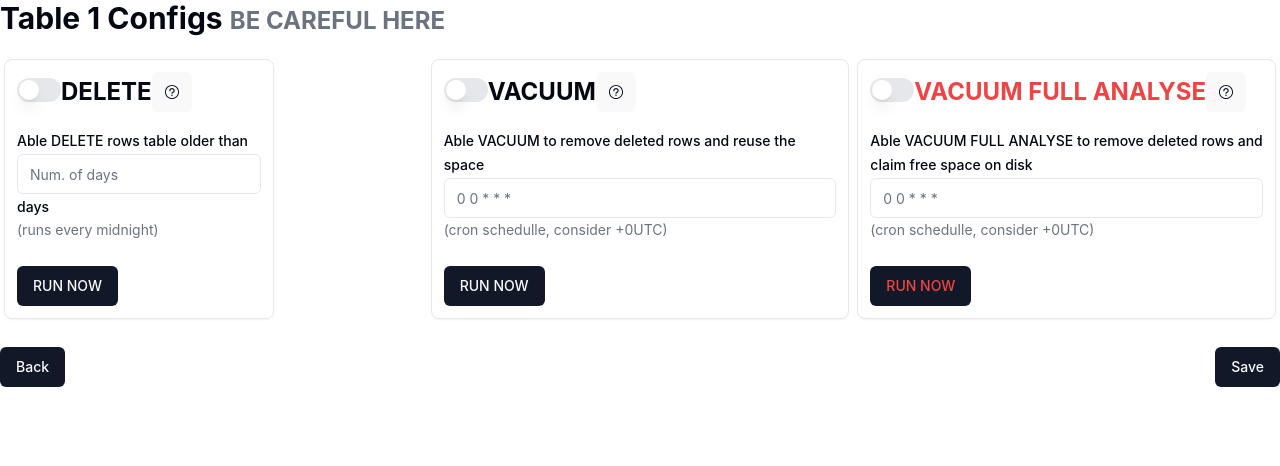
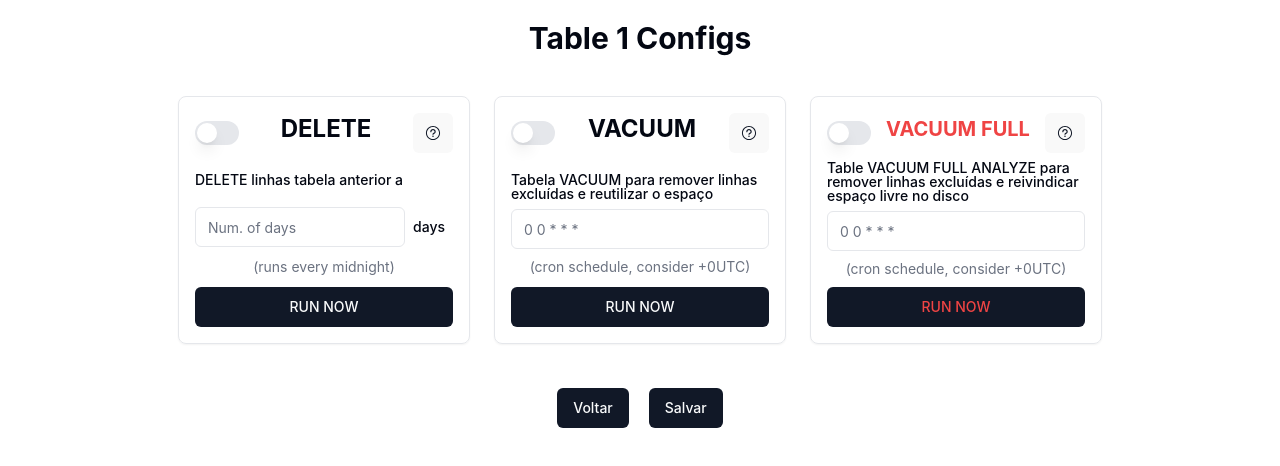
Before and after one commit to hudsonventura/LogCenter, a React (Vite) app in the folder client/: page /table-configs/1 in a window 1280 px wide. Shown: the top 466 px of the page. Built offline with nearby package versions, Linux system fonts and the light colour scheme.

Commit message:
Style: Ajustando posições de elementos da configuração de tabelas

```diff
--- a/client/src/components/pages/TableConfigs.tsx
+++ b/client/src/components/pages/TableConfigs.tsx
@@ -1,36 +1,27 @@
-
-import { zodResolver } from "@hookform/resolvers/zod"
-import { useForm } from "react-hook-form"
-import { z } from "zod"
-
+import { zodResolver } from "@hookform/resolvers/zod";
+import { useForm } from "react-hook-form";
+import { z } from "zod";
 import { toast } from "sonner";
-import { Button } from "@/components/ui/button"
+import { Button } from "@/components/ui/button";
 import {
   Form,
   FormControl,
-  FormDescription,
   FormField,
   FormItem,
   FormLabel,
-  FormMessage,
-} from "@/components/ui/form"
-import { Input } from "@/components/ui/input"
-
-
+} from "@/components/ui/form";
+import { Input } from "@/components/ui/input";
 import {
   Tooltip,
   TooltipContent,
   TooltipProvider,
   TooltipTrigger,
-  } from "@/components/ui/tooltip"
-  import { QuestionMarkCircledIcon } from "@radix-ui/react-icons"
-
-
-import { Label } from "@/components/ui/label"
-import { Switch } from "@/components/ui/switch"
+} from "@/components/ui/tooltip";
+import { QuestionMarkCircledIcon } from "@radix-ui/react-icons";
+import { Label } from "@/components/ui/label";
+import { Switch } from "@/components/ui/switch";
 import { useLocation } from "react-router-dom";
 import { useEffect, useState } from "react";
-
 import api from "@/services/api";
 
 const FormSchema = z.object({
@@ -48,75 +39,208 @@ const FormSchema = z.object({
   vacuum_full_input: z.string().min(1, {
     message: "Must be a cron expression",
   }),
-
-  })
+});
 
 export function TableConfigs() {
   const [tableName, setTableName] = useState("");
   const location = useLocation();
   const { pathname } = location;
 
-
   useEffect(() => {
     const tableName = pathname.split("/")[2];
     setTableName(tableName);
-    }, [])
+  }, []);
 
   const form = useForm<z.infer<typeof FormSchema>>({
     resolver: zodResolver(FormSchema),
-
-      })
+  });
 
   function onSubmit(data: z.infer<typeof FormSchema>) {
-
-
     const updateTable = async () => {
       try {
         await api.put(`/Config/${tableName}`, JSON.stringify(data, null, 2));
-              toast(
-                "Saved!",{
+        toast("Saved!", {
           description: (
             <pre className="mt-2 w-[340px] rounded-md bg-slate-950 p-4">
-                    <code className="text-white">{JSON.stringify(data, null, 2)}</code>
+              <code className="text-white">
+                {JSON.stringify(data, null, 2)}
+              </code>
             </pre>
-                )
-              })
+          ),
+        });
       } catch (error) {
         console.log(error);
-              toast(
-                "Error!",{
+        toast("Error!", {
           description: (
             <pre className="mt-2 w-[340px] rounded-md bg-slate-950 p-4">
               <code className="text-white">{error.response.data}</code>
             </pre>
-                )
-              })
+          ),
+        });
       }
     };
 
     updateTable();
   }
 
+  return (
+    <Form {...form} className="flex flex-col min-h-screen h-screen">
+      <h1 className="text-3xl font-bold mb-4 text-center mt-5">
+        Table {tableName.toUpperCase()} Configs{" "}
+      </h1>
 
-
-    return (
-        <Form {...form}>
-            <h1 className="text-3xl font-bold mb-4">Table {tableName.toUpperCase()} Configs <small className="text-muted-foreground">BE CAREFUL HERE</small></h1>
-            <form onSubmit={form.handleSubmit(onSubmit)} className="flex flex-col space-y-6">
-
-            <div className="grid grid-cols-3">
-
-                <div className="flex p-1">
-                    <FormField control={form.control} name="delete"
+      <form
+        onSubmit={form.handleSubmit(onSubmit)}
+        className="flex flex-col flex-grow justify-center items-center"
+      >
+        <div className="flex flex-wrap justify-center gap-4 p-5">
+          <div className="flex p-1 w-[300px]">
+            <FormField
+              control={form.control}
+              name="delete"
               render={({ field }) => (
-                            <FormItem className="flex flex-row items-center justify-between rounded-lg border p-3 shadow-sm">
-
-                                <div className="space-y-0.5">
-                                    <h1 className="text-2xl font-bold mb-4">
+                <FormItem className="flex flex-col justify-between rounded-lg border p-4 shadow-sm h-full">
+                  <div className="flex flex-col">
+                    <div className="flex items-center justify-between">
                       <FormControl>
                         <Switch id="delete" onCheckedChange={field.onChange} />
                       </FormControl>
-                                    DELETE
+                      <h1 className="text-2xl font-bold mb-2">DELETE</h1>
+                      <FormLabel>
+                        <TooltipProvider>
+                          <Tooltip>
+                            <TooltipTrigger asChild>
+                              <Button variant="link" size="icon">
+                                <QuestionMarkCircledIcon className="h-4 w-4" />
+                              </Button>
+                            </TooltipTrigger>
+                            <TooltipContent>
+                              Refere-se à remoção de registros de um banco de
+                              dados tabela que é mais antiga que um horário
+                              especificado ou data, normalmente com base em uma
+                              coluna de carimbo de data/hora criado_em. Isso
+                              geralmente é usado para limpeza de dados.
+                            </TooltipContent>
+                          </Tooltip>
+                        </TooltipProvider>
+                      </FormLabel>
+                    </div>
+                    <FormControl className="mb-5 mt-5">
+                      <Label htmlFor="delete">
+                        DELETE linhas tabela anterior a{" "}
+                      </Label>
+                    </FormControl>
+
+                    <div className="flex justify-between items-center">
+                      <FormField
+                        control={form.control}
+                        name="delete_input"
+                        render={({ field }) => (
+                          <Input
+                            type="number"
+                            placeholder="Num. of days"
+                            {...field}
+                          />
+                        )}
+                      />
+                      <FormLabel className="p-2">days</FormLabel>
+                    </div>
+                  </div>
+                  <p className="text-sm text-muted-foreground mb-2 text-center">
+                    (runs every midnight)
+                  </p>
+                  <Button type="button" onClick={() => alert()}>
+                    RUN NOW
+                  </Button>
+                </FormItem>
+              )}
+            />
+          </div>
+
+          <div className="flex p-1 w-[300px]">
+            <FormField
+              control={form.control}
+              name="vacuum"
+              render={({ field }) => (
+                <FormItem className="flex flex-col justify-between rounded-lg border p-4 shadow-sm h-full">
+                  <div className="flex flex-col">
+                    <div className="flex items-center justify-between">
+                      <FormControl>
+                        <Switch id="vacuum" onCheckedChange={field.onChange} />
+                      </FormControl>
+                      <h1 className="text-2xl font-bold mb-2">VACUUM</h1>
+                      <FormLabel>
+                        <TooltipProvider>
+                          <Tooltip>
+                            <TooltipTrigger asChild>
+                              <Button variant="link" size="icon">
+                                <QuestionMarkCircledIcon className="h-4 w-4" />
+                              </Button>
+                            </TooltipTrigger>
+                            <TooltipContent>
+                              VACUUM no PostgreSQL limpa linhas mortas,
+                              liberando espaço para reutilização e melhoria de
+                              desempenho.
+                            </TooltipContent>
+                          </Tooltip>
+                        </TooltipProvider>
+                      </FormLabel>
+                    </div>
+                    <FormControl className="mt-5 mb-2">
+                      <Label htmlFor="vacuum">
+                        Tabela VACUUM para remover linhas excluídas e reutilizar
+                        o espaço{" "}
+                      </Label>
+                    </FormControl>
+                    <FormField
+                      control={form.control}
+                      name="vacuum_input"
+                      render={({ field: { onChange, ...field } }) => (
+                        <Input
+                          type="text"
+                          placeholder="0 0 * * *"
+                          {...field}
+                          onChange={(e) => {
+                            const value = e.target.value.toUpperCase();
+                            const cronPattern =
+                              /^(\d|\*)\s(\d|\*)\s(\d|\*)\s(\d|\*)\s(\d|\*)$/;
+                            if (value.match(cronPattern)) {
+                              onChange(e);
+                            }
+                          }}
+                        />
+                      )}
+                    />
+                    <p className="text-sm text-muted-foreground text-center mt-2">
+                      (cron schedule, consider +0UTC)
+                    </p>
+                  </div>
+                  <Button type="button" onClick={() => alert()}>
+                    RUN NOW
+                  </Button>
+                </FormItem>
+              )}
+            />
+          </div>
+
+          <div className="flex p-1 w-[300px]">
+            <FormField
+              control={form.control}
+              name="vacuum_full"
+              render={({ field }) => (
+                <FormItem className="flex flex-col justify-between rounded-lg border p-4 shadow-sm h-full">
+                  <div className="flex flex-col">
+                    <div className="flex items-center justify-between align-center">
+                      <FormControl>
+                        <Switch
+                          id="vacuum_full"
+                          onCheckedChange={field.onChange}
+                        />
+                      </FormControl>
+
+                      <h1 className="text-xl font-bold mb-2 text-destructive text-center">
+                        VACUUM FULL
+                      </h1>
 
                       <FormLabel>
                         <TooltipProvider>
@@ -127,130 +251,24 @@ export function TableConfigs() {
                               </Button>
                             </TooltipTrigger>
                             <TooltipContent>
-                                                    It refers to removing records from a database table that are older than a specified time or date, typically based on a timestamp column created_at. This is often used for data cleanup.
+                              VACUUM FULL, a mesa está totalmente compactada,
+                              recuperando espaço em disco, mas requer
+                              exclusividade acesso, tornando-o mais intensivo.
+                              <p>
+                                It is going to LOCK THE TABLE and no data can be
+                                written or read.
+                              </p>
                             </TooltipContent>
                           </Tooltip>
                         </TooltipProvider>
                       </FormLabel>
-                                    </h1>
-
-                                    <FormControl>
-                                        <Label htmlFor="delete">Able DELETE rows table older than </Label>
+                    </div>
+                    <FormControl className="mb-2 mt-2">
+                      <Label htmlFor="vacuum_full">
+                        Table VACUUM FULL ANALYZE para remover linhas excluídas
+                        e reivindicar espaço livre no disco
+                      </Label>
                     </FormControl>
-
-
-                                    <FormField
-                                        control={form.control}
-                                        name="delete_input"
-                                        render={({ field }) => (
-                                            <Input type="number" placeholder="Num. of days" {...field} />
-                                        )}
-                                    />
-                                    <FormLabel>days</FormLabel>
-                                    <p className="text-sm text-muted-foreground">(runs every midnight)</p>
-                                    <br />
-                                    <Button type="button" onClick={() => alert()} className="self-end">RUN NOW</Button>
-                                </div>
-                            </FormItem>
-                        )}
-                    />
-                </div>
-
-
-
-
-
-
-                <div className="justify-between p-1">
-                    <FormField control={form.control} name="vacuum"
-                        render={({ field }) => (
-                            <FormItem className="flex flex-row items-center justify-between rounded-lg border p-3 shadow-sm">
-                                <div className="space-y-0.5">
-                                    <h1 className="text-2xl font-bold mb-4">
-                                    <FormControl>
-                                        <Switch id="vacuum" onCheckedChange={field.onChange} />
-                                    </FormControl>
-                                    VACUUM
-                                    <FormLabel>
-                                        <TooltipProvider>
-                                            <Tooltip>
-                                                <TooltipTrigger asChild>
-                                                <Button variant="link" size="icon">
-                                                    <QuestionMarkCircledIcon className="h-4 w-4" />
-                                                </Button>
-                                                </TooltipTrigger>
-                                                <TooltipContent>
-                                                VACUUM in PostgreSQL cleans up dead rows, freeing space for reuse and improving performance
-                                                </TooltipContent>
-                                            </Tooltip>
-                                        </TooltipProvider>
-                                    </FormLabel>
-                                    </h1>
-
-                                    <FormControl>
-                                        <Label htmlFor="vacuum">Able VACUUM to remove deleted rows and reuse the space </Label>
-                                    </FormControl>
-
-
-                                    <FormField
-                                        control={form.control}
-                                        name="vacuum_input"
-                                        render={({ field: { onChange, ...field } }) => (
-                                            <Input
-                                                type="text"
-                                                placeholder="0 0 * * *"
-                                                {...field}
-                                                onChange={(e) => {
-                                                    const value = e.target.value.toUpperCase();
-                                                    const cronPattern = /^(\d|\*)\s(\d|\*)\s(\d|\*)\s(\d|\*)\s(\d|\*)$/;
-                                                    if (value.match(cronPattern)) {
-                                                        onChange(e);
-                                                    }
-                                                }}
-                                            />
-                                        )}
-                                    />
-                                    <p className="text-sm text-muted-foreground">(cron schedulle, consider +0UTC)</p>
-                                    <br />
-                                    <Button type="button" onClick={() => alert()} className="self-end">RUN NOW</Button>
-                                </div>
-                            </FormItem>
-                        )}
-                    />
-                </div>
-
-                <div className="flex p-1">
-                    <FormField control={form.control} name="vacuum_full"
-                        render={({ field }) => (
-                            <FormItem className="flex flex-row items-center justify-between rounded-lg border p-3 shadow-sm">
-                                <div className="space-y-0.5">
-                                    <h1 className="text-2xl font-bold mb-4 text-destructive">
-                                    <FormControl>
-                                        <Switch id="vacuum_full" onCheckedChange={field.onChange} />
-                                    </FormControl>
-                                VACUUM FULL ANALYSE
-                                    <FormLabel>
-                                        <TooltipProvider>
-                                            <Tooltip>
-                                                <TooltipTrigger asChild>
-                                                <Button variant="link" size="icon">
-                                                    <QuestionMarkCircledIcon className="h-4 w-4" />
-                                                </Button>
-                                                </TooltipTrigger>
-                                                <TooltipContent>
-                                                    VACUUM FULL, the table is fully compacted, reclaiming disk space but requires exclusive access, making it more intensive.
-                                                    <p>It is going to LOCK THE TABLE and no data can be write or read.</p>
-                                                </TooltipContent>
-                                            </Tooltip>
-                                        </TooltipProvider>
-                                    </FormLabel>
-                                    </h1>
-
-                                    <FormControl>
-                                        <Label htmlFor="vacuum_full">Able VACUUM FULL ANALYSE to remove deleted rows and claim free space on disk</Label>
-                                    </FormControl>
-
-
                     <FormField
                       control={form.control}
                       name="vacuum_full_input"
@@ -261,7 +279,8 @@ export function TableConfigs() {
                           {...field}
                           onChange={(e) => {
                             const value = e.target.value.toUpperCase();
-                                                    const cronPattern = /^(\d|\*)\s(\d|\*)\s(\d|\*)\s(\d|\*)\s(\d|\*)$/;
+                            const cronPattern =
+                              /^(\d|\*)\s(\d|\*)\s(\d|\*)\s(\d|\*)\s(\d|\*)$/;
                             if (value.match(cronPattern)) {
                               onChange(e);
                             }
@@ -269,22 +288,31 @@ export function TableConfigs() {
                         />
                       )}
                     />
-                                    <p className="text-sm text-muted-foreground">(cron schedulle, consider +0UTC)</p>
-                                    <br />
-                                    <Button type="button" onClick={() => alert()} className="self-end text-destructive">RUN NOW</Button>
+                    <p className="text-sm text-muted-foreground text-center mt-2">
+                      (cron schedule, consider +0UTC)
+                    </p>
                   </div>
+                  <Button
+                    type="button"
+                    onClick={() => alert()}
+                    className="text-destructive"
+                  >
+                    RUN NOW
+                  </Button>
                 </FormItem>
               )}
             />
           </div>
         </div>
 
-            <div className="flex items-center justify-between space-x-2">
-                <Button type="button" onClick={() => window.history.back()} className="self-start">Back</Button>
-                <Button type="submit" className="self-end">Save</Button>
+        {/* Botões no final da página */}
+        <div className="flex items-center justify-center mt-5 gap-5 mb-5">
+          <Button type="button" onClick={() => window.history.back()}>
+            Voltar
+          </Button>
+          <Button type="submit">Salvar</Button>
         </div>
       </form>
     </Form>
-  )
-
+  );
 }
```
Lines whose indentation alone changed are shown as unchanged.
